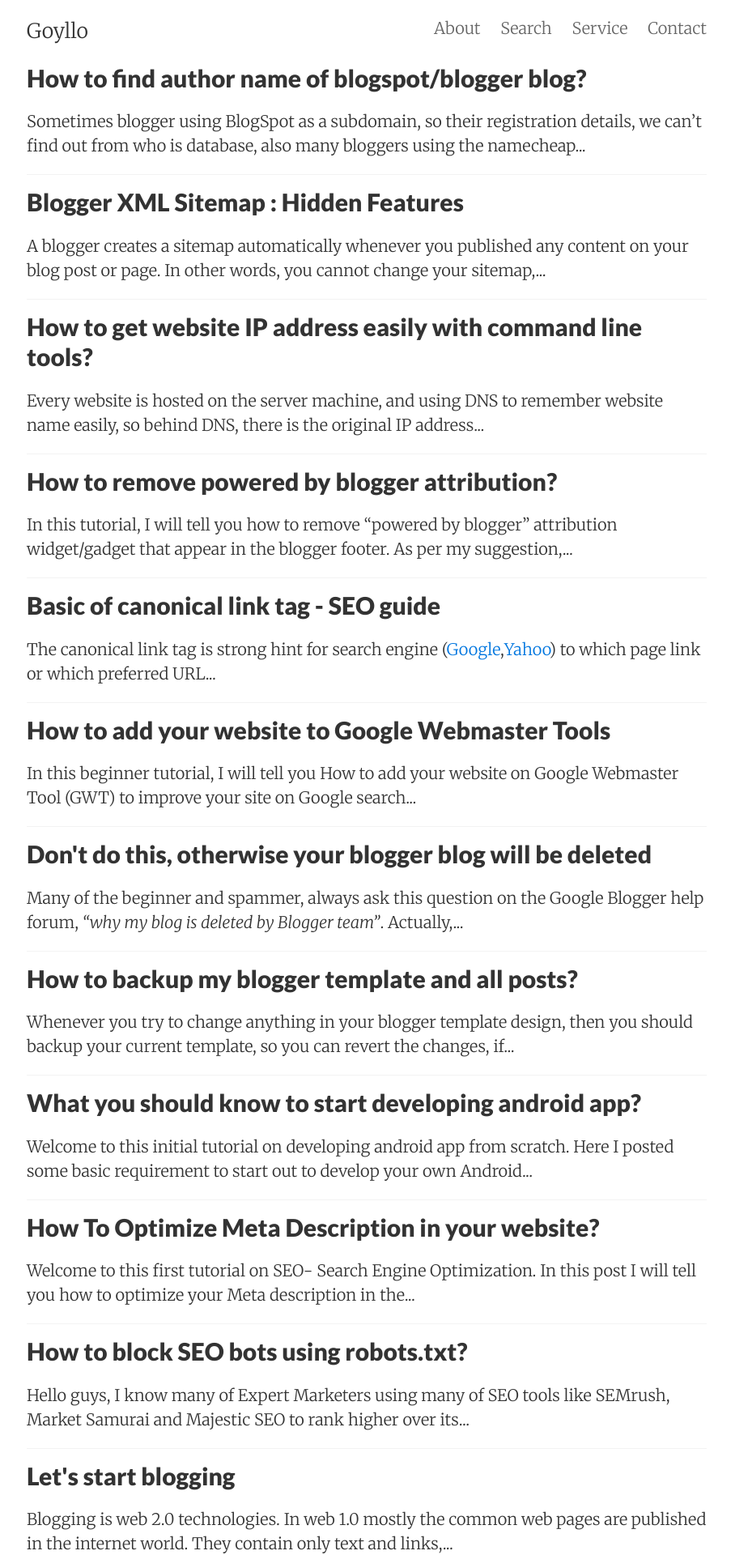
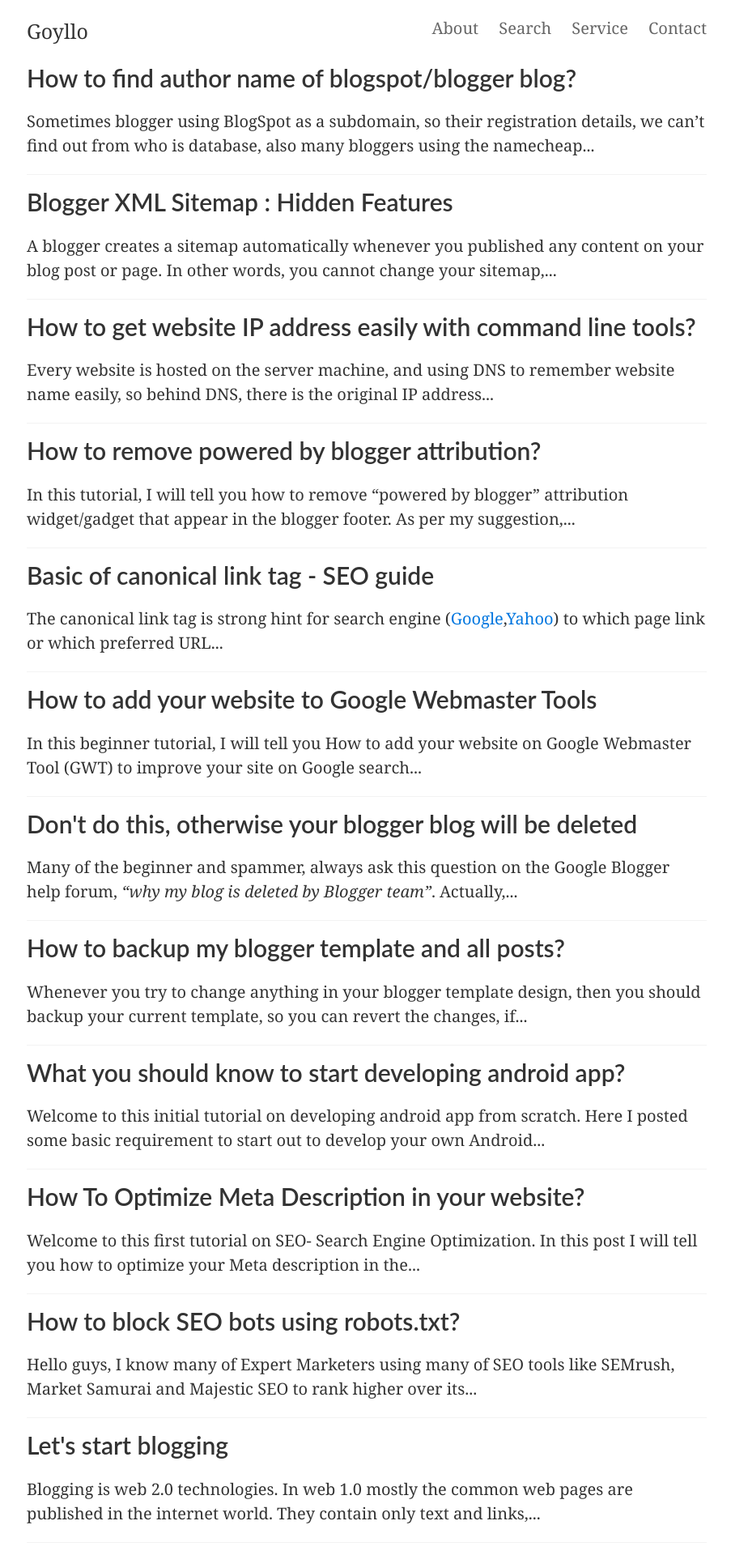
Before and after one commit to ducblog/goyllo.github.io, a Jekyll site: the page built from index.html, in a window 1280 px wide. Shown: the top 1920 px of the page at 81% size, without its empty margins (187-1090 px from the left). Built offline with Jekyll 4.4.1, drawn with Linux system fonts in a browser that asks for light colours; nearby versions of some CDN libraries; the list of posts is cut into pages by our own code.

Commit message:
Updating

```diff
--- a/_includes/head.html
+++ b/_includes/head.html
@@ -10,13 +10,7 @@
 
     <!-- Custom CSS -->
     <link rel="stylesheet" href="{{ "/css/pixyll.css" | prepend: site.baseurl }}?{{ site.time | date: "%Y%m%d%H%M" }}" type="text/css">
-
-    <!-- Fonts -->
-    <link href='//fonts.googleapis.com/css?family=Merriweather:900,900italic,300,300italic' rel='stylesheet' type='text/css'>
-    <link href='//fonts.googleapis.com/css?family=Lato:900,300' rel='stylesheet' type='text/css'>
-    {% if site.show_social_icons or site.show_sharing_icons %}
-      <link href="//maxcdn.bootstrapcdn.com/font-awesome/4.2.0/css/font-awesome.min.css" rel="stylesheet">
-    {% endif %}
+    <link href="//maxcdn.bootstrapcdn.com/font-awesome/4.2.0/css/font-awesome.min.css" rel="stylesheet">
 
     <meta property="og:locale" content="en_US">
     <meta property="og:type" content="article">
--- a/css/pixyll.scss
+++ b/css/pixyll.scss
@@ -3,12 +3,6 @@
 ---
 @charset "utf-8";
 
-/*!
-* Pixyll - A simple, beautiful Jekyll theme that's mobile first.
-* @author John Otander <johnotander@gmail.com> (http://johnotander.com/)
-* @link https://github.com/johnotander/pixyll
-* @license MIT
-*/
 
 @import 'variables';
 
```
